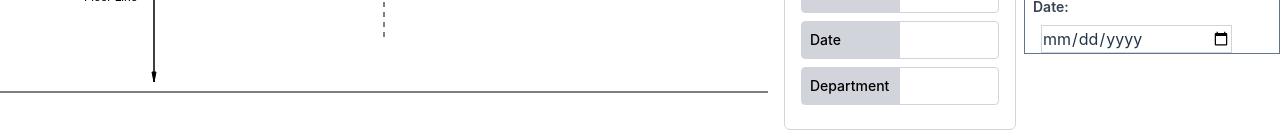
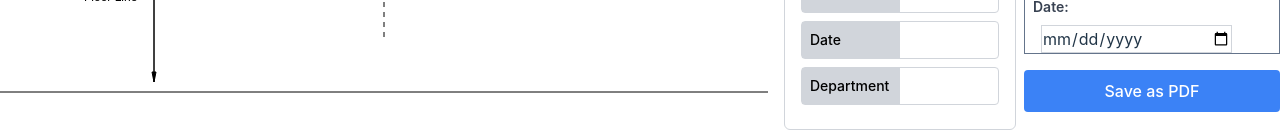
Before and after one commit to SikYinSun/Wireframe, a React (Vite) app: page / in a window 1280 px wide. Shown: the part 658-797 px from the top of the page. Built offline with nearby package versions, Linux system fonts and the light colour scheme; no server answers.

Commit message:
update save PDF function

```diff
--- a/package.json
+++ b/package.json
@@ -11,6 +11,8 @@
   },
   "dependencies": {
     "@reduxjs/toolkit": "^2.4.0",
+    "html2canvas": "^1.4.1",
+    "jspdf": "^2.5.2",
     "konva": "^9.0.0",
     "react": "^18.3.1",
     "react-dom": "^18.3.1",
--- a/src/App.jsx
+++ b/src/App.jsx
@@ -2,21 +2,51 @@ import Configuration from './components/Configuration';
 import Description from './components/description';
 import Diagram from './components/Diagram';
 import Information from './components/Information';
+import html2canvas from 'html2canvas';
+import jsPDF from 'jspdf';
+import { useRef } from 'react';
 
 function App() {
+  const contentRef = useRef(null);
+
+  const handleSaveAsPDF = async () => {
+    const element = contentRef.current;
+    if (!element) return;
+
+    // Render the content to a canvas
+    const canvas = await html2canvas(element, { useCORS: true, scale: 1 });
+    const imgData = canvas.toDataURL('image/png');
+    // Create a new PDF
+    const pdf = new jsPDF({
+      orientation: 'portrait',
+      unit: 'px',
+      format: [canvas.width, canvas.height],
+    });
+
+    pdf.addImage(imgData, 'PNG', 0, 0);
+    pdf.save('drawing.pdf');
+  };
 
   return (
-  <div className='flex w-full'>
-    <div className='flex w-4/5 gap-4'>
-      <Diagram/>
-      <Information />
+    <div>
+      <div className="flex w-full">
+        <div ref={contentRef} className="flex w-4/5 gap-4">
+          <Diagram />
+          <Information />
+        </div>
+        <div className="flex flex-col gap-4 mt-4 w-1/5">
+          <Configuration />
+          <Description />
+          <button
+              className="p-2 bg-blue-500 text-white rounded mb-4"
+              onClick={handleSaveAsPDF}
+            >
+              Save as PDF
+          </button>
+        </div>
+      </div>
     </div>
-    <div className='flex flex-col gap-4 mt-4 w-1/5'>
-      <Configuration/>
-      <Description />
-    </div>
-  </div>
-  )
+  );
 }
 
-export default App
+export default App;
```
Also changed, not shown: 1 other file (tests, documents, lock files or other folders).
